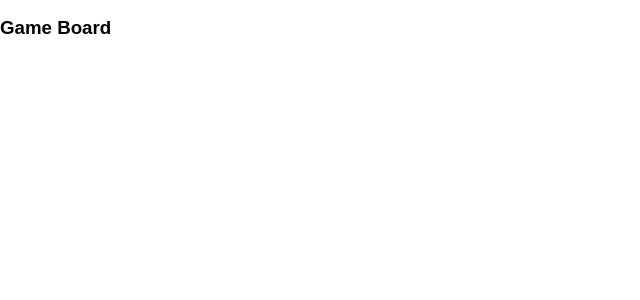
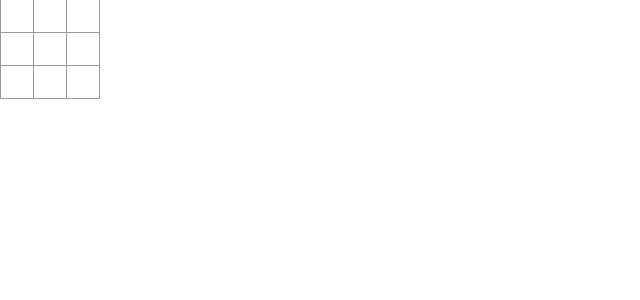
Before and after one commit to hayesch19/tic-tac-toe, a React (Create React App) app: page / in a window 1280 px wide. Shown: the top 300 px of the page, without its empty margins (0-640 px from the left). Built offline with nearby package versions, Linux system fonts and the light colour scheme.

Commit message:
Basic Gameboard Displayed

```diff
--- a/src/components/Board.jsx
+++ b/src/components/Board.jsx
@@ -1,9 +1,28 @@
-import React from 'react'
+import React, { useState } from 'react'
+import Square from './Square'
 
 const Board = () => {
+  const [board, setBoard] = useState([0, 0, 0, 0, 0, 0, 0, 0, 0])
+  const [winner, setWinner] = useState([])
+  const [move, setMove] = useState(Math.random() > 0.5 ? 5 : 3)
+
   return (
-    <div>
-      <h3>Game Board</h3>
+    <div className="game-board">
+      <div className="row">
+        <Square number={0} />
+        <Square number={1} />
+        <Square number={2} />
+      </div>
+      <div className="row">
+        <Square number={3} />
+        <Square number={4} />
+        <Square number={5} />
+      </div>
+      <div className="row">
+        <Square number={6} />
+        <Square number={7} />
+        <Square number={8} />
+      </div>
     </div>
   )
 }
--- a/src/components/Square.jsx
+++ b/src/components/Square.jsx
@@ -1,11 +1,13 @@
-import React from 'react'
+import React, { Component } from 'react'
 
-const Square = () => {
-  return (
-    <div>
-      <h3>Game Square</h3>
-    </div>
-  )
+export class Square extends Component {
+  render() {
+    return (
+      <>
+        <button className="square" onClick={this.props.handleClick}></button>
+      </>
+    )
+  }
 }
 
 export default Square
--- a/src/index.css
+++ b/src/index.css
@@ -10,3 +10,26 @@ body {
   margin: 0;
   min-height: 100%;
 }
+
+/***** Classes *****/
+
+.square {
+  background: #fff;
+  border: 1px solid #999;
+  float: left;
+  font-size: 24px;
+  font-weight: bold;
+  line-height: 34px;
+  height: 34px;
+  margin-right: -1px;
+  margin-top: -1px;
+  padding: 0;
+  text-align: center;
+  width: 34px;
+}
+
+.row {
+  display: flex;
+  border: solid;
+  border-width: 0px;
+}
```
Also changed, not shown: src/components/HelloWorld.js (deleted, +0 -9 lines).
